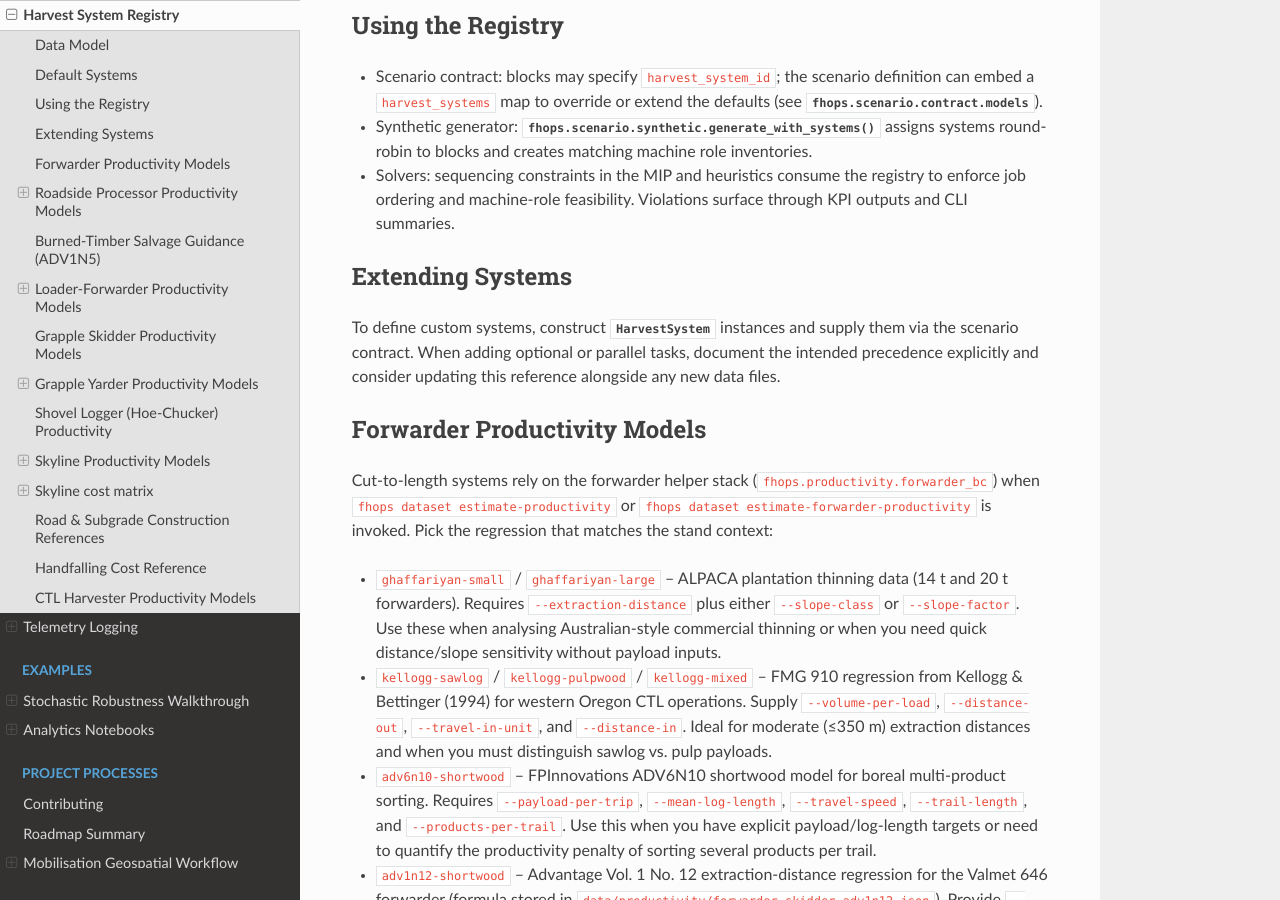
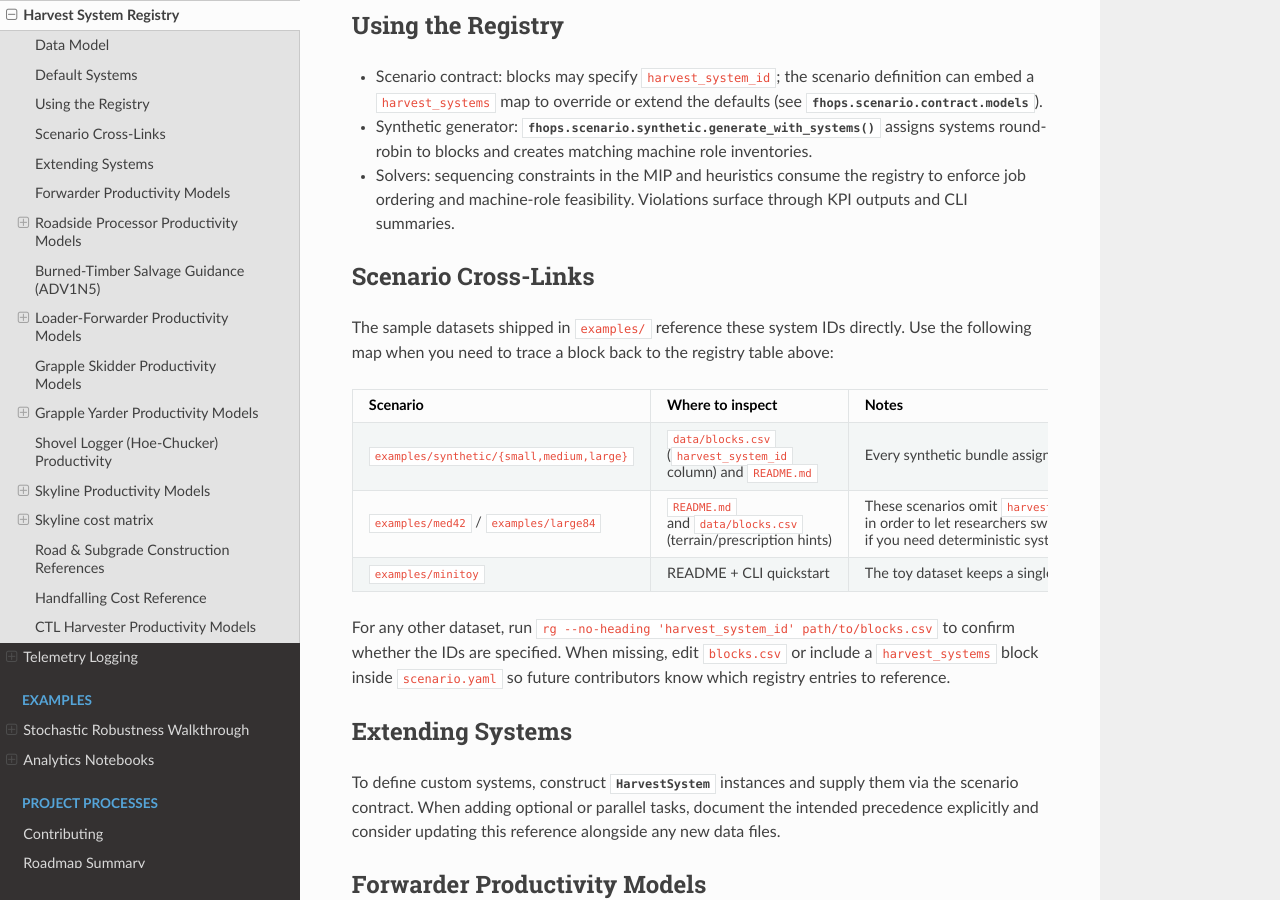
Before and after one commit to UBC-FRESH/fhops, a Sphinx documentation site: the page built from docs/reference/harvest_systems.rst, in a window 1280 px wide and 900 px high, scrolled down 653 px. Built offline with Sphinx 7.4.7 and the Read the Docs theme 3.1.0, drawn with Linux system fonts in a browser that asks for light colours.

Commit message:
docs: cross-link harvest systems to sample datasets

```diff
--- a/docs/reference/harvest_systems.rst
+++ b/docs/reference/harvest_systems.rst
@@ -139,6 +139,37 @@ Using the Registry
   round-robin to blocks and creates matching machine role inventories.
 - Solvers: sequencing constraints in the MIP and heuristics consume the registry to enforce job
   ordering and machine-role feasibility. Violations surface through KPI outputs and CLI summaries.
+
+Scenario Cross-Links
+--------------------
+
+The sample datasets shipped in ``examples/`` reference these system IDs directly. Use the following
+map when you need to trace a block back to the registry table above:
+
+.. list-table::
+   :header-rows: 1
+   :widths: 20 35 45
+
+   * - Scenario
+     - Where to inspect
+     - Notes
+   * - ``examples/synthetic/{small,medium,large}``
+     - ``data/blocks.csv`` (``harvest_system_id`` column) and ``README.md``
+     - Every synthetic bundle assigns an explicit system ID per block. The README describes the
+       terrain/prescription mix; look up the IDs in the table above to recover the associated job/role chain.
+   * - ``examples/med42`` / ``examples/large84``
+     - ``README.md`` and ``data/blocks.csv`` (terrain/prescription hints)
+     - These scenarios omit ``harvest_system_id`` in order to let researchers swap systems during experiments.
+       The README files call out the typical ground/cable combinations used in regression tests; add a column to
+       ``data/blocks.csv`` if you need deterministic system assignments.
+   * - ``examples/minitoy``
+     - README + CLI quickstart
+     - The toy dataset keeps a single ground-based workflow; tie blocks to ``ground_fb_skid`` or
+       ``ground_hand_shovel`` when testing sequencing logic.
+
+For any other dataset, run ``rg --no-heading 'harvest_system_id' path/to/blocks.csv`` to confirm whether
+the IDs are specified. When missing, edit ``blocks.csv`` or include a ``harvest_systems`` block inside
+``scenario.yaml`` so future contributors know which registry entries to reference.
 
 Extending Systems
 -----------------
```
Also changed, not shown: CHANGE_LOG.md (+1 -0 lines), notes/sphinx-documentation.md (+1 -1 lines), examples/large84/README.md, examples/med42/README.md, examples/synthetic/README.md.
